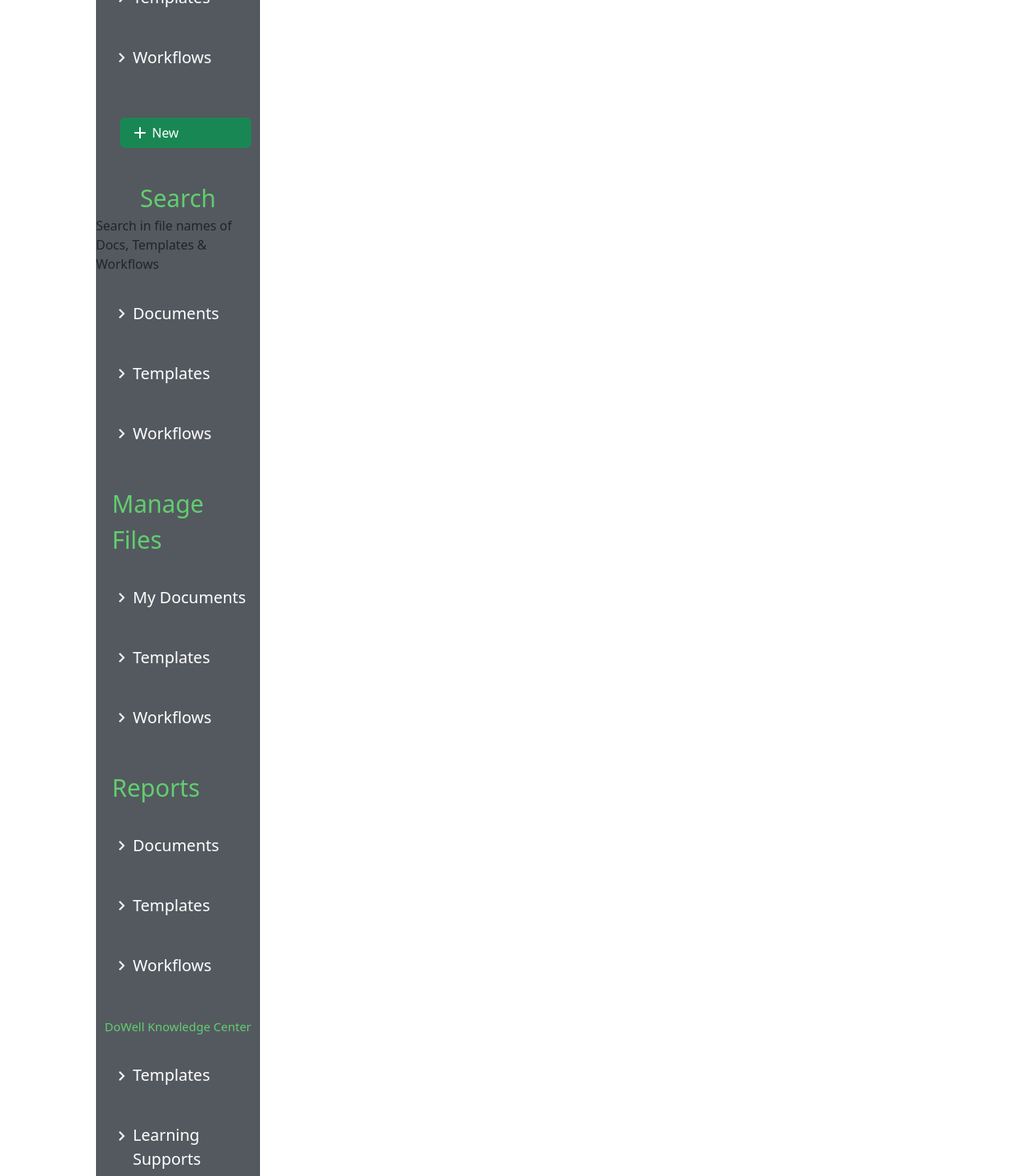
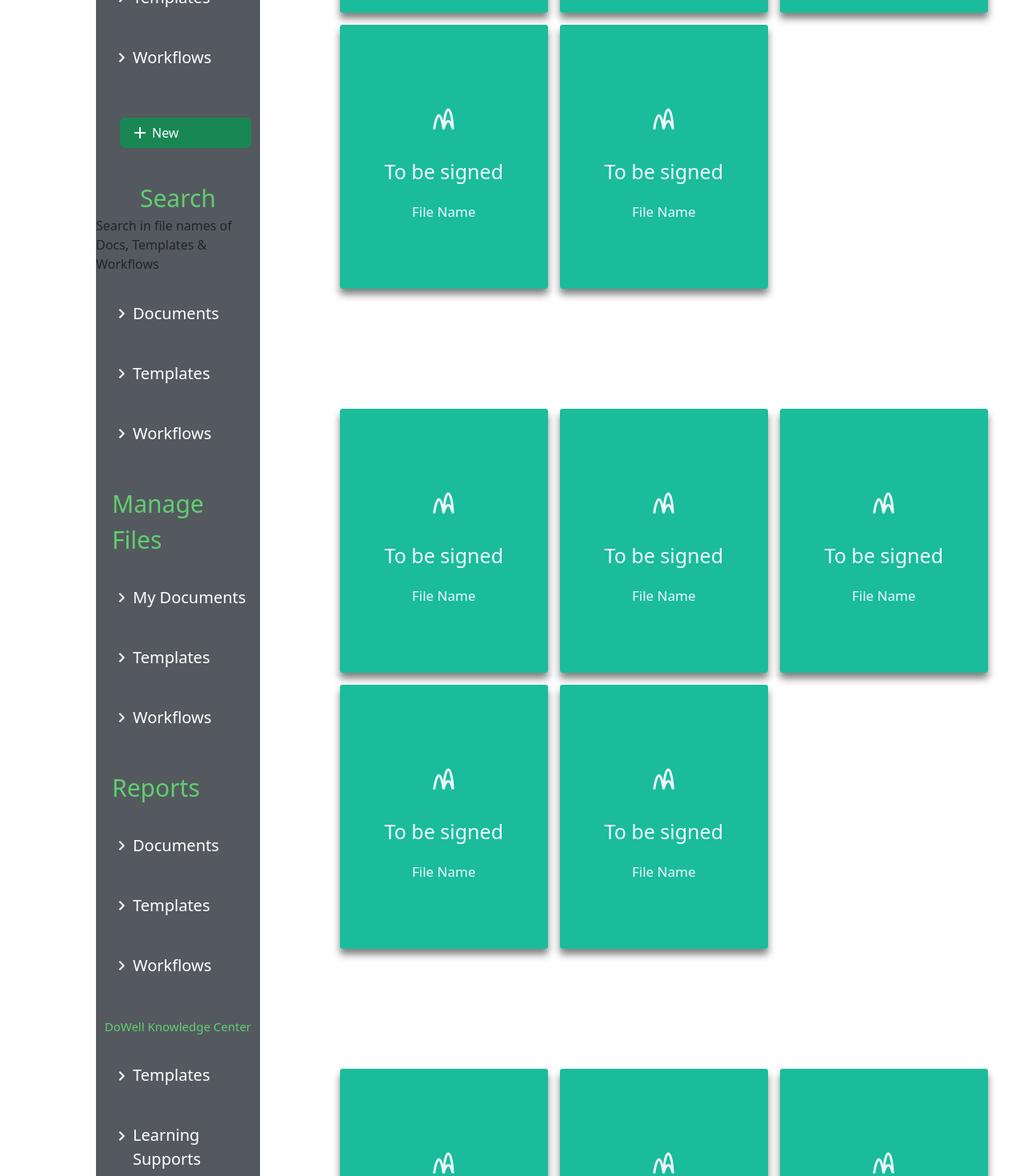
Before and after one commit to LL04-Finance-Dowell/100018-dowellWorkflowAi-testing, a React (Create React App) app in the folder frontend/: page /#/ in a window 1280 px wide. Shown: the part 1060-2530 px from the top of the page at 80% size. Built offline with nearby package versions, Linux system fonts and the light colour scheme.

Commit message:
adding changes to home page

```diff
--- a/frontend/src/pages/Landing/Home.js
+++ b/frontend/src/pages/Landing/Home.js
@@ -13,6 +13,7 @@ import NotificationsNoneIcon from "@mui/icons-material/NotificationsNone";
 import InsertDriveFileIcon from "@mui/icons-material/InsertDriveFile";
 
 import "../Landing/home.css";
+import HoverCard from "../../components/hover-card/HoverCard";
 const LandingPage = () => {
   const { currentUser } = useUserContext();
 
@@ -75,6 +76,9 @@ const LandingPage = () => {
               color={"#c3d6be"}
             />
           </div>
+          <HoverCard />
+          <HoverCard />
+          <HoverCard />
         </div>
         <FlipCard />
       </div>
```
